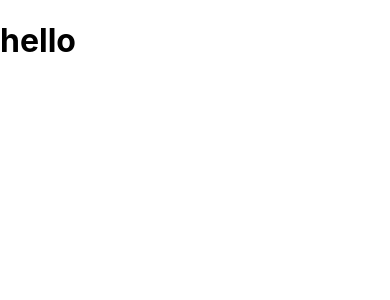
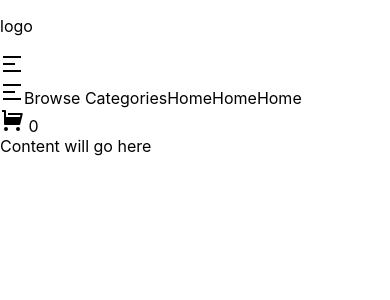
Before and after one commit to JustinJose313/kosherpharmacy, a Next.js app: page / in a window 390 px wide. Shown: the top 300 px of the page. Built offline with nearby package versions, Linux system fonts and the light colour scheme.

Commit message:
added header not responsive

```diff
--- /dev/null
+++ b/components/Header.js
@@ -0,0 +1,98 @@
+import React from "react";
+import Link from "next/link";
+
+const Header = () => {
+  const data = [
+    {
+      h: "Home",
+      url: "/",
+    },
+    {
+      h: "Home",
+      url: "/",
+    },
+    {
+      h: "Home",
+      url: "/",
+    },
+  ];
+  return (
+    <div>
+      <div className="flex w-full items-center justify-center pt-8 pb-4">
+        <p>logo</p>
+      </div>
+      <div className="bg-brand-100">
+        <div className="max-w-7xl mx-auto flex items-center justify-between pr-4">
+          <div className="hover:bg-brand-200 p-4 transition block md:hidden cursor-pointer">
+            <svg
+              className="h-4 w-4 text-white"
+              xmlns="http://www.w3.org/2000/svg"
+              viewBox="0 0 24 24"
+              width="24"
+              height="24"
+            >
+              <path fill="none" d="M0 0h24v24H0z" />
+              <path
+                d="M3 4h18v2H3V4zm0 7h12v2H3v-2zm0 7h18v2H3v-2z"
+                fill="currentColor"
+              />
+            </svg>
+          </div>
+          <div className="hidden md:flex items-center">
+            <a
+              href="#categories"
+              className="flex items-center justify-center font-semibold px-6 py-2 hover:bg-brand-200 transition text-white"
+            >
+              <svg
+                className="mr-2 h-4 w-4"
+                xmlns="http://www.w3.org/2000/svg"
+                viewBox="0 0 24 24"
+                width="24"
+                height="24"
+              >
+                <path fill="none" d="M0 0h24v24H0z" />
+                <path
+                  d="M3 4h18v2H3V4zm0 7h12v2H3v-2zm0 7h18v2H3v-2z"
+                  fill="currentColor"
+                />
+              </svg>
+              Browse Categories
+            </a>
+            {data.map((each, i) => {
+              return (
+                <Link href={each.url} key={i}>
+                  <a
+                    className="block font-semibold px-6 py-2 hover:bg-brand-200 transition text-white"
+                    href=""
+                  >
+                    {each.h}
+                  </a>
+                </Link>
+              );
+            })}
+          </div>
+          <div>
+            <div className="flex items-center justify-center">
+              <svg
+                className="text-white mr-2"
+                xmlns="http://www.w3.org/2000/svg"
+                viewBox="0 0 24 24"
+                width="24"
+                height="24"
+              >
+                <path fill="none" d="M0 0h24v24H0z" />
+                <path
+                  d="M6 9h13.938l.5-2H8V5h13.72a1 1 0 0 1 .97 1.243l-2.5 10a1 1 0 0 1-.97.757H5a1 1 0 0 1-1-1V4H2V2h3a1 1 0 0 1 1 1v6zm0 14a2 2 0 1 1 0-4 2 2 0 0 1 0 4zm12 0a2 2 0 1 1 0-4 2 2 0 0 1 0 4z"
+                  fill="currentColor"
+                />
+              </svg>{" "}
+              <span className="text-white">0</span>
+            </div>
+          </div>
+        </div>
+      </div>
+    </div>
+  );
+};
+
+export default Header;
--- /dev/null
+++ b/layouts/MainLayout.js
@@ -0,0 +1,13 @@
+import React from 'react'
+import Header from '../components/Header'
+
+const MainLayout = ({children}) => {
+    return (
+        <div>
+            <Header />
+            {children}
+        </div>
+    )
+}
+
+export default MainLayout
--- a/pages/index.js
+++ b/pages/index.js
@@ -1,11 +1,12 @@
 import Head from "next/head";
 import Image from "next/image";
+import MainLayout from "../layouts/MainLayout";
 import styles from "../styles/Home.module.css";
 
 export default function Home() {
   return (
-    <div className='bg-brand-200 lg:bg-red-400'>
-      <h1 className="text-brand-100 md:text-red-500 font-bold hover:text-brand-200 text-4xl md:text-xl">hello</h1>
-    </div>
+    <MainLayout>
+      Content will go here
+    </MainLayout>
   );
 }
```
Also changed, not shown: tailwind.config.js (+5 -3 lines).
